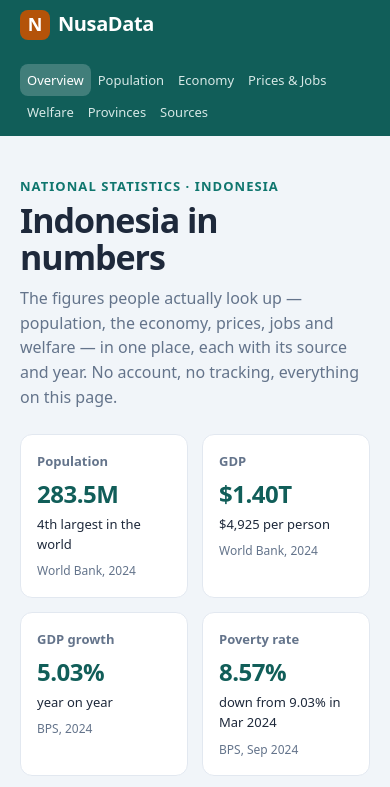
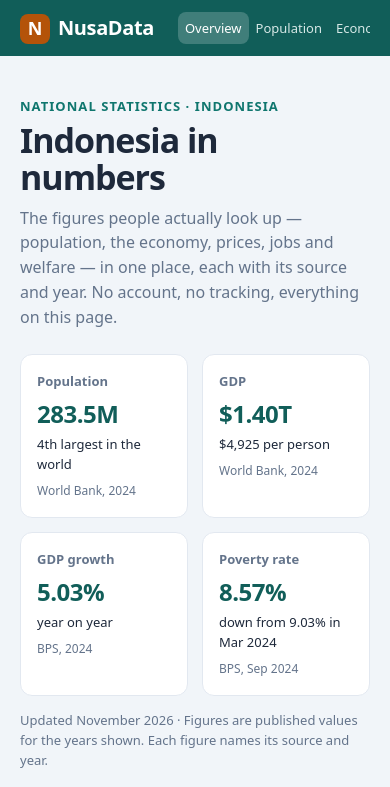
Before and after one commit to Anonone404/makefun-stats-site, a plain HTML site: page app/index.html in a window 390 px wide. Shown: the top 787 px of the page. Drawn offline with Linux system fonts and the light colour scheme.

Commit message:
Update app/styles.css with mobile-nav fix

```diff
--- a/app/styles.css
+++ b/app/styles.css
@@ -243,8 +243,18 @@ td.empty { text-align: center; color: var(--muted); padding: 20px; }
   .split { grid-template-columns: 1fr; }
   .panel { padding: 18px; }
   .brand-tag { display: none; }
-  .nav { gap: 0; }
-  .nav a { padding: 6px 7px; font-size: 13px; }
+  .top-inner { flex-wrap: nowrap; }
+  .nav {
+    flex: 1 1 auto;
+    min-width: 0;
+    flex-wrap: nowrap;
+    overflow-x: auto;
+    scrollbar-width: none;
+    margin-left: 0;
+    gap: 0;
+  }
+  .nav::-webkit-scrollbar { display: none; }
+  .nav a { flex: 0 0 auto; white-space: nowrap; padding: 6px 7px; font-size: 13px; }
   .stat-value { font-size: 24px; }
   .age-row { grid-template-columns: 92px 1fr 48px; }
 }
```
